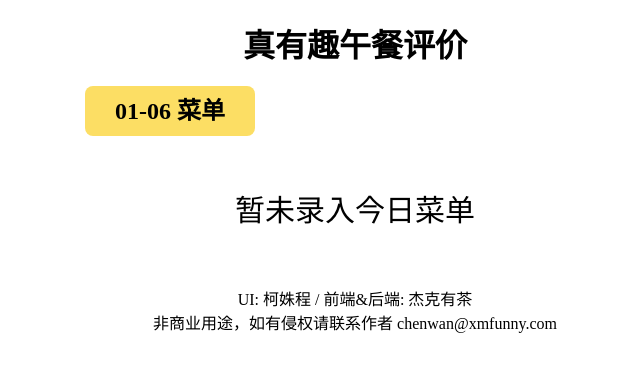
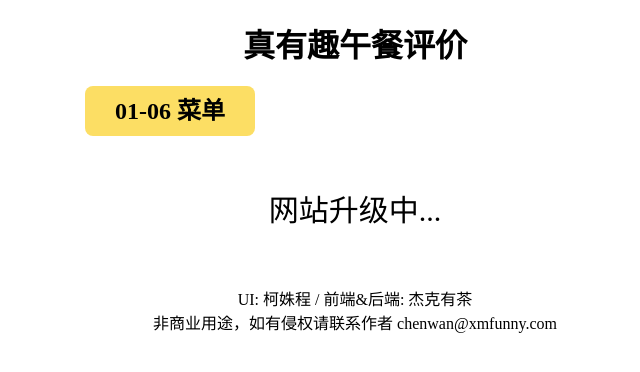
Before and after one commit to chenwansal/sofunnylunch, a website: page view/index.html in a window 1280 px wide. Shown: the whole page, without its empty margins (285-925 px from the left). Drawn offline with Linux system fonts and the light colour scheme; no server answers.

Commit message:
<feature> 升级中

```diff
--- a/view/index.html
+++ b/view/index.html
@@ -33,7 +33,8 @@
         </div>
 
         <div id="NoMenuNotice" class="no-menu-notice">
-            暂未录入今日菜单
+            <!-- 暂未录入今日菜单 -->
+            网站升级中...
         </div>
 
         <!-- 今日菜单 -->
```
